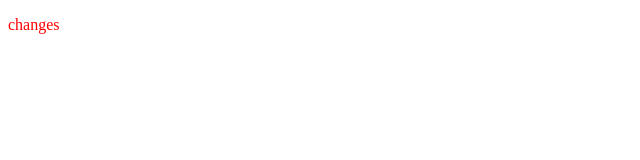
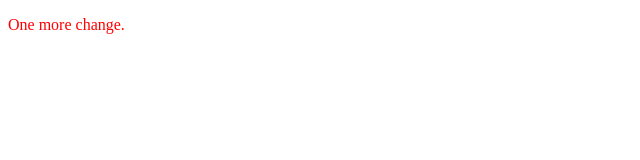
Before and after one commit to skwid138/skwid138.github.io, a plain HTML site: page index.html in a window 1280 px wide. Shown: the full height of the page, 0-640 px from the left. Drawn offline with Linux system fonts and the light colour scheme.

Commit message:
final text

```diff
--- a/index.html
+++ b/index.html
@@ -6,6 +6,6 @@
   </head>
 
   <body>
-    <p>changes</p>
+    <p>One more change.</p>
   </body>
 </html>
```
